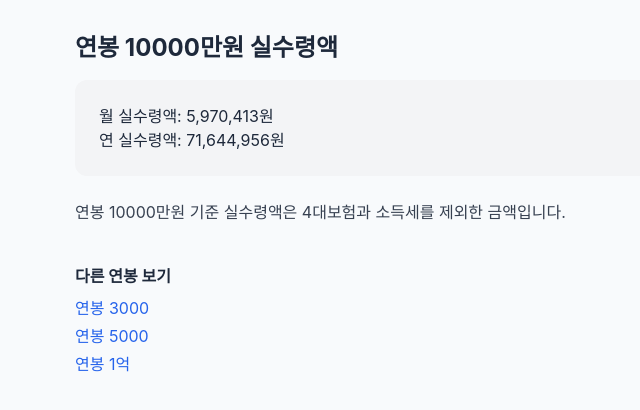
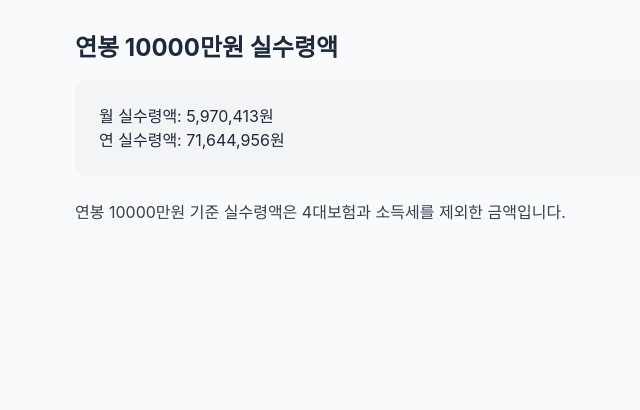
Before and after one commit to YG-coder/salary-calculator, a Next.js app: page /salary/10000 in a window 1280 px wide. Shown: the top 410 px of the page, without its empty margins (213-853 px from the left). Built offline with nearby package versions, Linux system fonts and the light colour scheme; a web font is replaced by a local one.

Commit message:
fix: salary dynamic route NaN bug

```diff
--- a/src/app/salary/[amount]/page.tsx
+++ b/src/app/salary/[amount]/page.tsx
@@ -1,8 +1,13 @@
 import { calculateSalary, formatKRW } from "@/lib/salary";
 
-export default function Page({ params }: any) {
+export default function Page({ params }: { params: { amount: string } }) {
     const amount = params.amount;
+
     const annual = Number(amount) * 10000;
+
+    if (!amount || isNaN(annual)) {
+        return <div>잘못된 접근입니다.</div>;
+    }
 
     const result = calculateSalary({
         annualSalary: annual,
@@ -24,15 +29,6 @@ export default function Page({ params }: any) {
             <p className="text-gray-700">
                 연봉 {amount}만원 기준 실수령액은 4대보험과 소득세를 제외한 금액입니다.
             </p>
-
-            <div className="mt-10">
-                <h2 className="font-bold mb-2">다른 연봉 보기</h2>
-                <ul className="text-blue-600 space-y-1">
-                    <li><a href="/salary/3000">연봉 3000</a></li>
-                    <li><a href="/salary/5000">연봉 5000</a></li>
-                    <li><a href="/salary/10000">연봉 1억</a></li>
-                </ul>
-            </div>
         </main>
     );
 }
```
